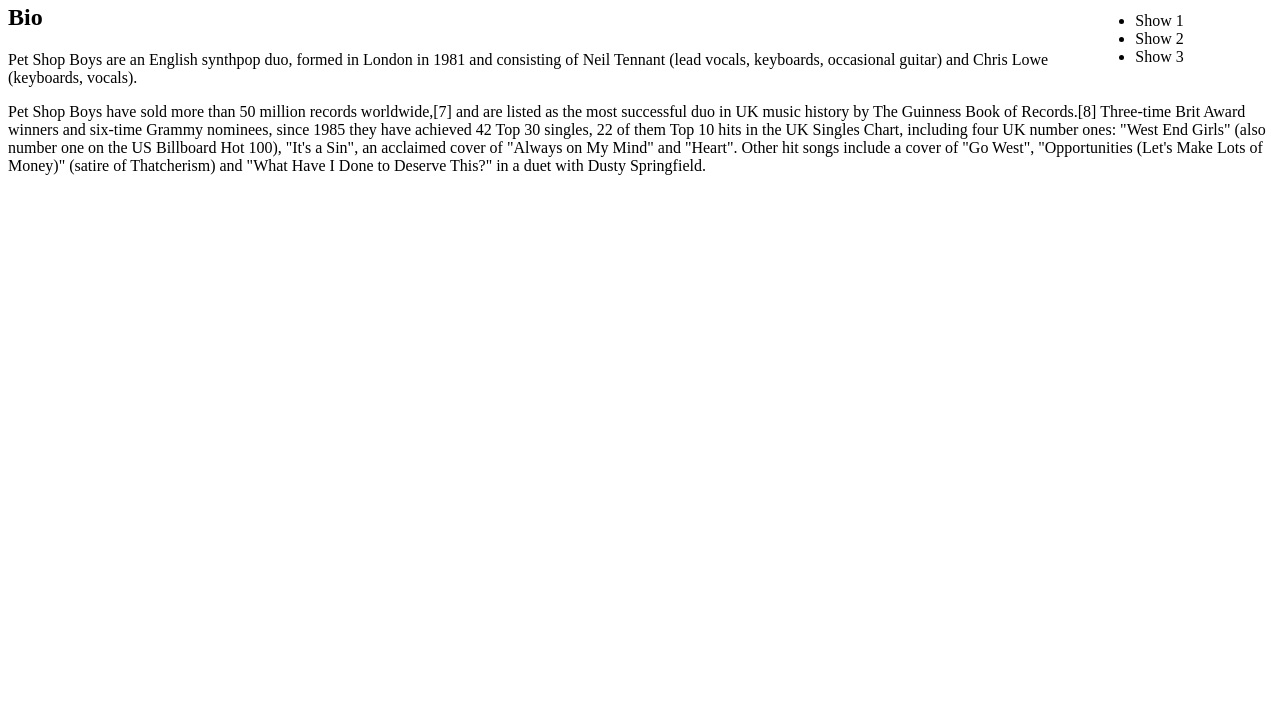
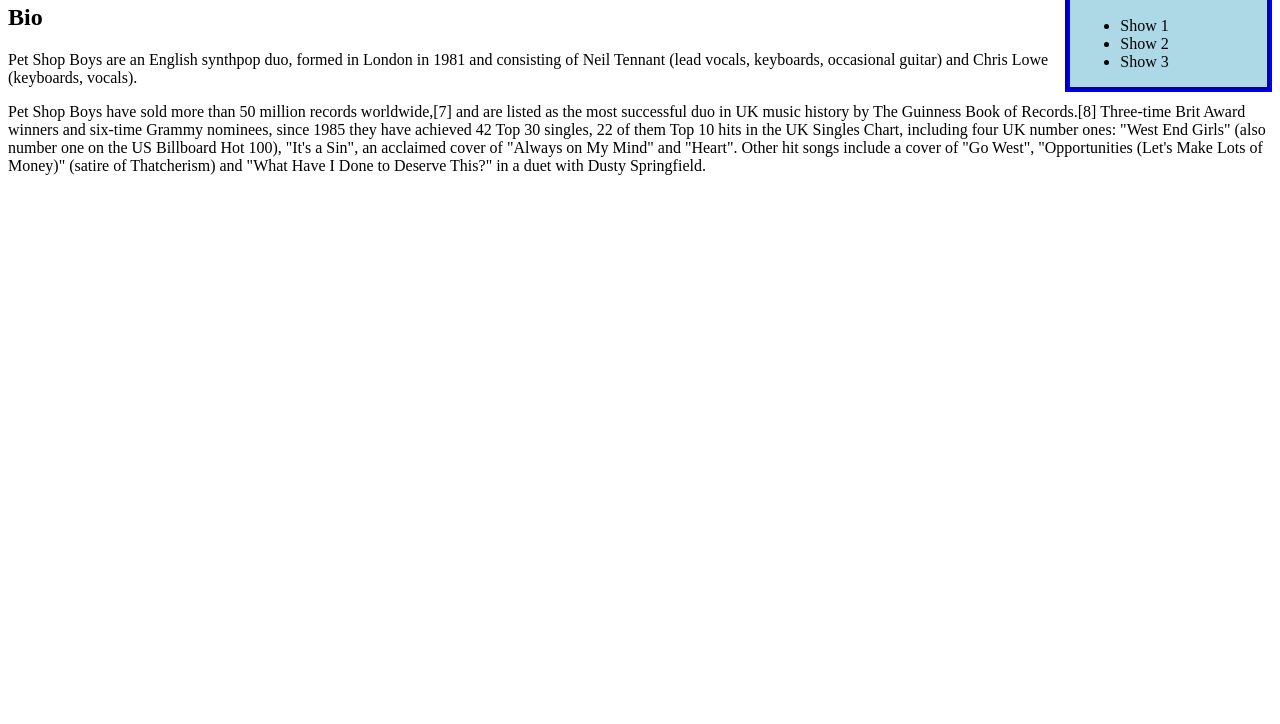
Before and after one commit to TuesdayHat/bandsite, a plain HTML site: page index.html in a window 1280 px wide. Shown: the part 76-800 px from the top of the page. Drawn offline with Linux system fonts and the light colour scheme.

Commit message:
fixed sidebar padding

```diff
--- a/css/style.css
+++ b/css/style.css
@@ -1,3 +1,10 @@
 .sidebar {
   float: right;
+  border-style: groove;
+  border-color: blue;
+  background-color: lightblue;
+  border-width: 5px;
+  padding-right: 10px;
+  padding-left: 10px;
+
 }
```
